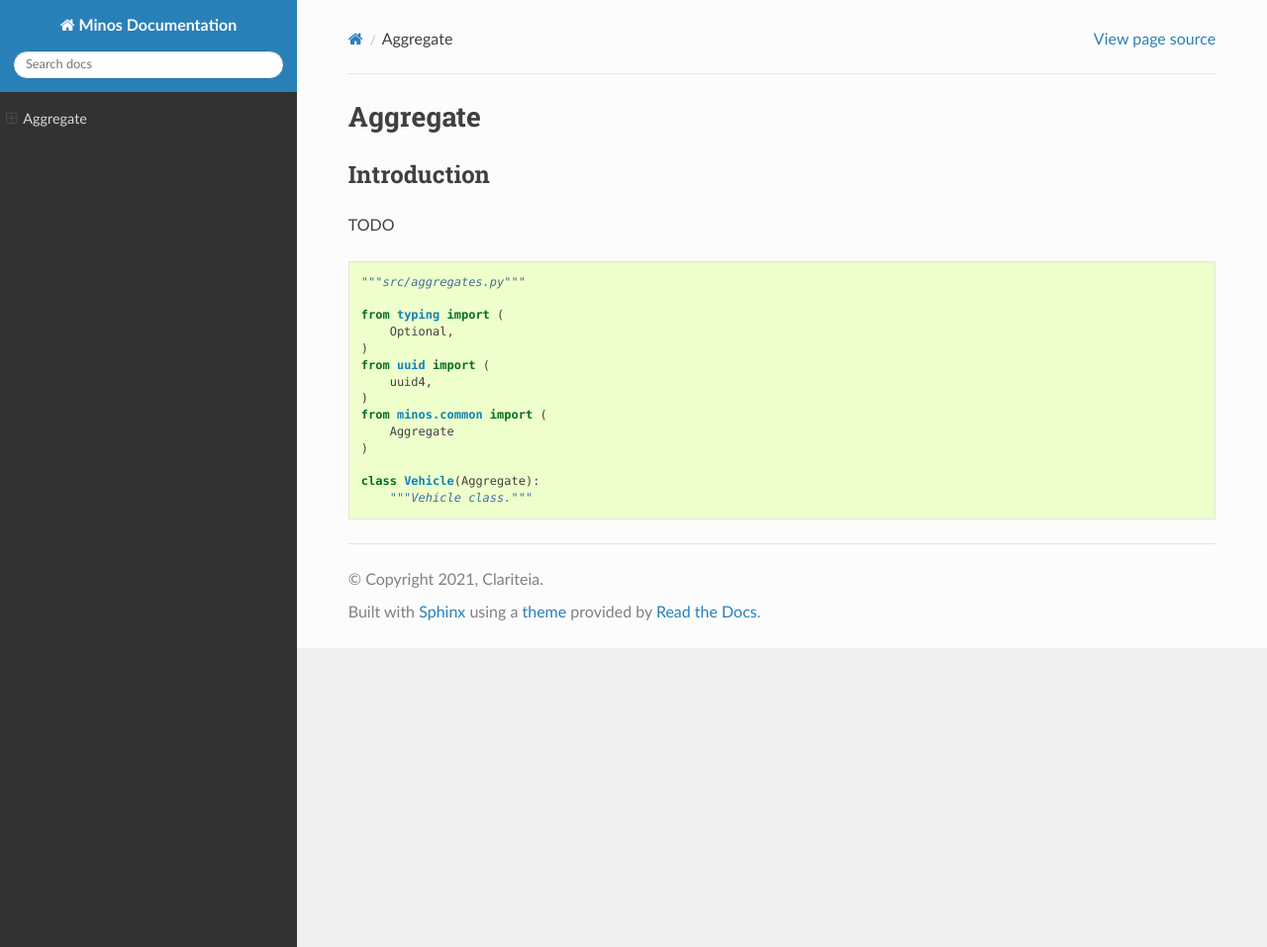
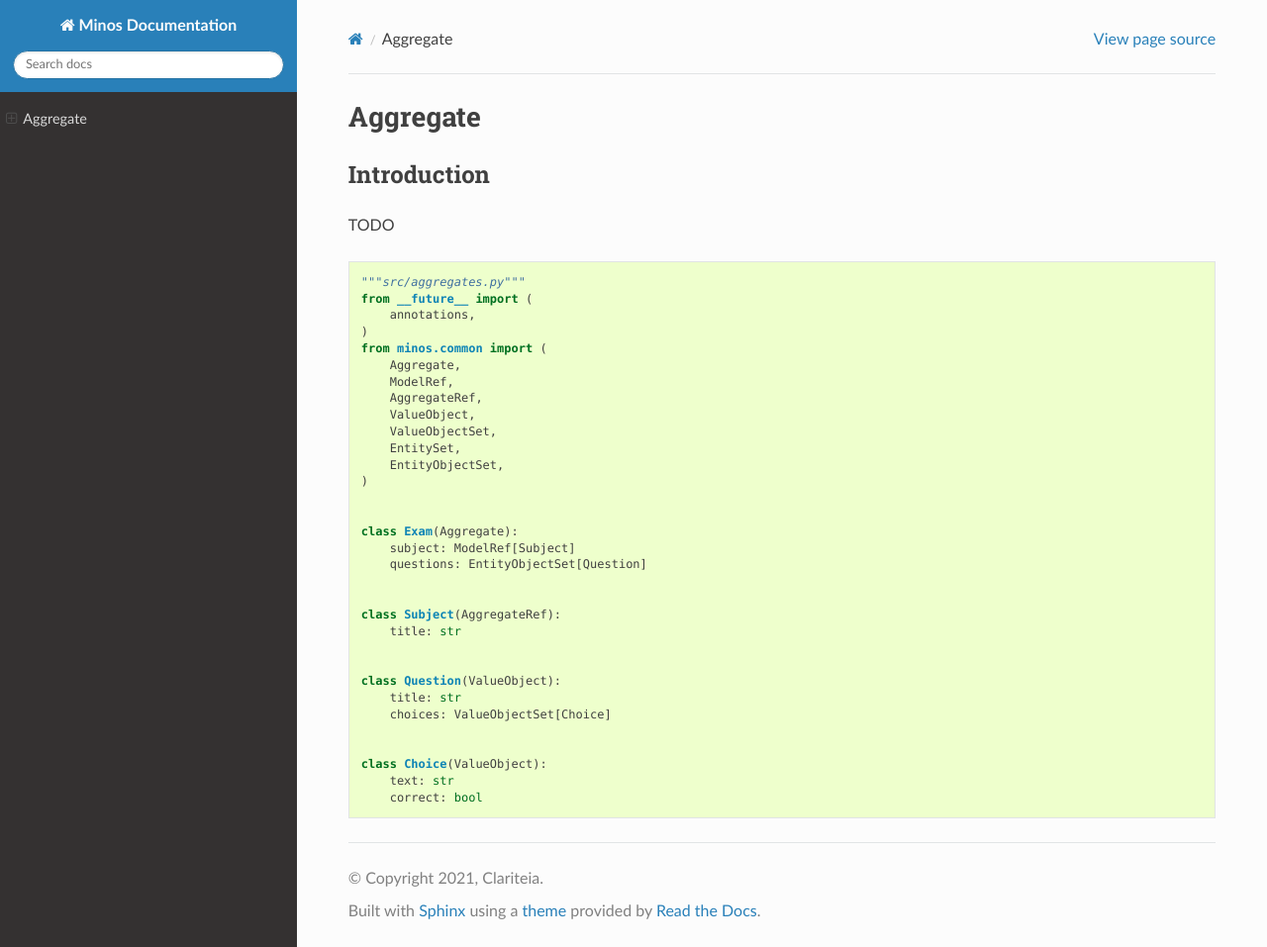
Before and after one commit to Clariteia/minos-documentation, a Sphinx documentation site: the page built from docs/quickstart/aggregate.md, in a window 1280 px wide and 957 px high. Shown: the whole window at 99% size. Built offline with Sphinx 7.4.7 and the Read the Docs theme 2.0.0, drawn with Linux system fonts in a browser that asks for light colours.

Commit message:
* Replace `vehicle` by `exam` as example microservice

````diff
--- a/docs/quickstart/aggregate.md
+++ b/docs/quickstart/aggregate.md
@@ -4,20 +4,39 @@
 
 TODO
 
-
 ```python
 """src/aggregates.py"""
-
-from typing import (
-    Optional,
-)
-from uuid import (
-    uuid4,
+from __future__ import (
+    annotations,
 )
 from minos.common import (
-    Aggregate
+    Aggregate,
+    ModelRef,
+    AggregateRef,
+    ValueObject,
+    ValueObjectSet,
+    EntitySet,
+    EntityObjectSet,
 )
 
-class Vehicle(Aggregate):
-    """Vehicle class."""
+
+class Exam(Aggregate):
+    subject: ModelRef[Subject]
+    questions: EntityObjectSet[Question]
+
+
+class Subject(AggregateRef):
+    title: str
+
+
+class Question(ValueObject):
+    title: str
+    choices: ValueObjectSet[Choice]
+
+
+class Choice(ValueObject):
+    text: str
+    correct: bool
+
+
 ```
````
Also changed, not shown: docs/quickstart/_toc.md (+1 -1 lines), docs/quickstart/service.md (+6 -6 lines), docs/quickstart/setup.md (+12 -12 lines).
